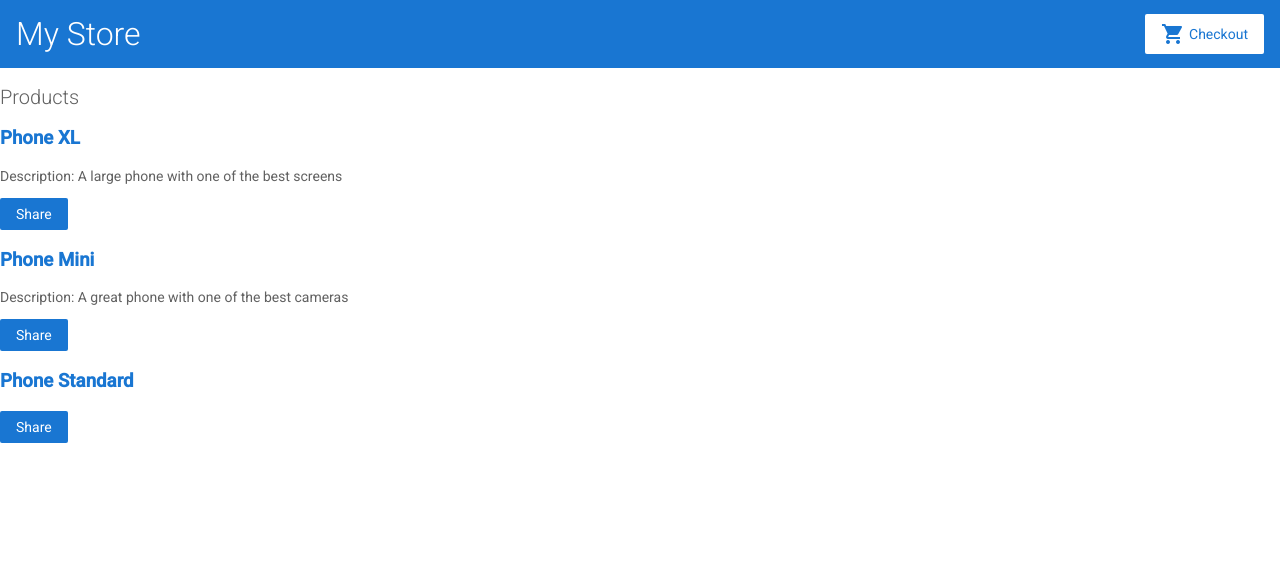
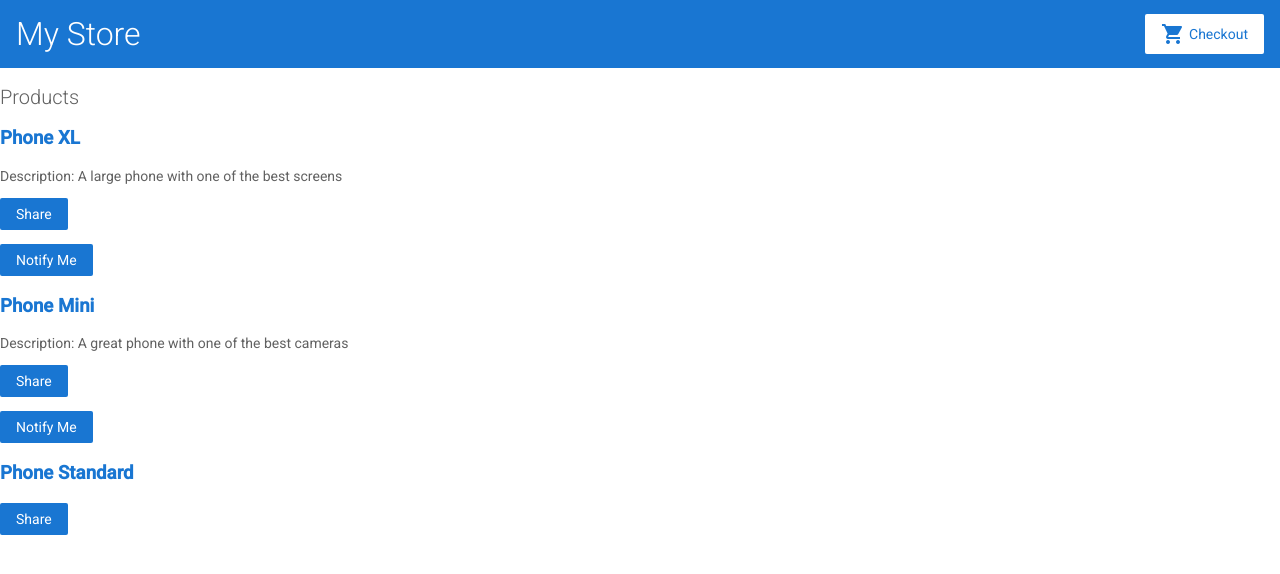
Before and after one commit to anuvirtane/angular-tutorial-mystore, an Angular app: page / in a window 1280 px wide. Shown: the top 574 px of the page. Built offline with nearby package versions, Linux system fonts and the light colour scheme.

Commit message:
Add product-alerts-component

```diff
--- a/src/app/app.component.html
+++ b/src/app/app.component.html
@@ -4,4 +4,6 @@
 <app-product-list></app-product-list>
 
 
+
+
 <router-outlet></router-outlet>
--- a/src/app/app.module.ts
+++ b/src/app/app.module.ts
@@ -6,13 +6,15 @@
 import { BrowserAnimationsModule } from '@angular/platform-browser/animations';
 import { TopBarComponent } from './top-bar/top-bar.component';
 import { ProductListComponent } from './product-list/product-list.component';
+import { ProductAlertsComponent } from './product-alerts/product-alerts.component';
 
 @NgModule({
   declarations: [
     AppComponent,
     TopBarComponent,
-    ProductListComponent
-  ],
+    ProductListComponent,
+      ProductAlertsComponent
+   ],
   imports: [
     BrowserModule,
     AppRoutingModule,
--- /dev/null
+++ b/src/app/product-alerts/product-alerts.component.html
@@ -0,0 +1,3 @@
+<p *ngIf="product.price > 400">
+  <button>Notify Me</button>
+</p>
--- /dev/null
+++ b/src/app/product-alerts/product-alerts.component.ts
@@ -0,0 +1,18 @@
+import { Component, OnInit, Input } from '@angular/core';
+//input mukaan, jotta voidaan saada product dataa
+
+
+@Component({
+  selector: 'app-product-alerts',
+  templateUrl: './product-alerts.component.html',
+  styleUrls: ['./product-alerts.component.css']
+})
+export class ProductAlertsComponent implements OnInit {
+// input dekoraattori kertoo, että propertyn "product" arvo tulee komponentin vanhemmasta, eli product-list-komponentista
+  @Input() product;
+  constructor() { }
+
+  ngOnInit() {
+  }
+
+}
--- a/src/app/product-list/product-list.component.html
+++ b/src/app/product-list/product-list.component.html
@@ -15,4 +15,8 @@
   <button (click)="share()">
     Share
   </button>
+
+  <app-product-alerts
+  [product]="product">
+</app-product-alerts>
 </section>
```
Also changed, not shown: src/app/product-alerts/product-alerts.component.css (added), 1 other file (tests, documents, lock files or other folders).
